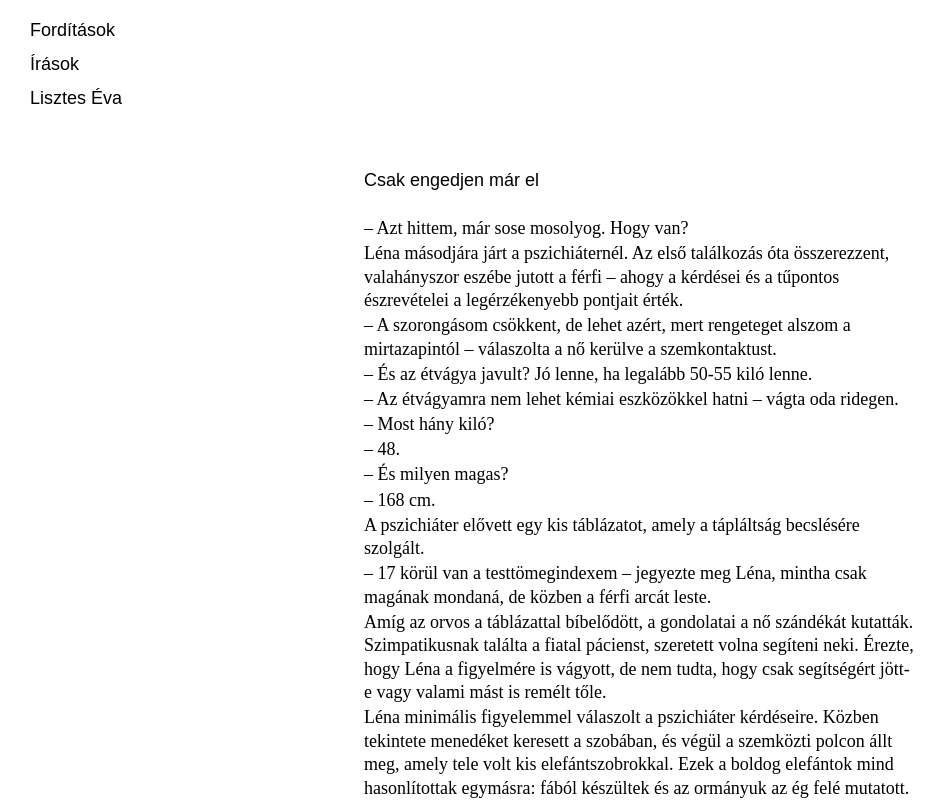
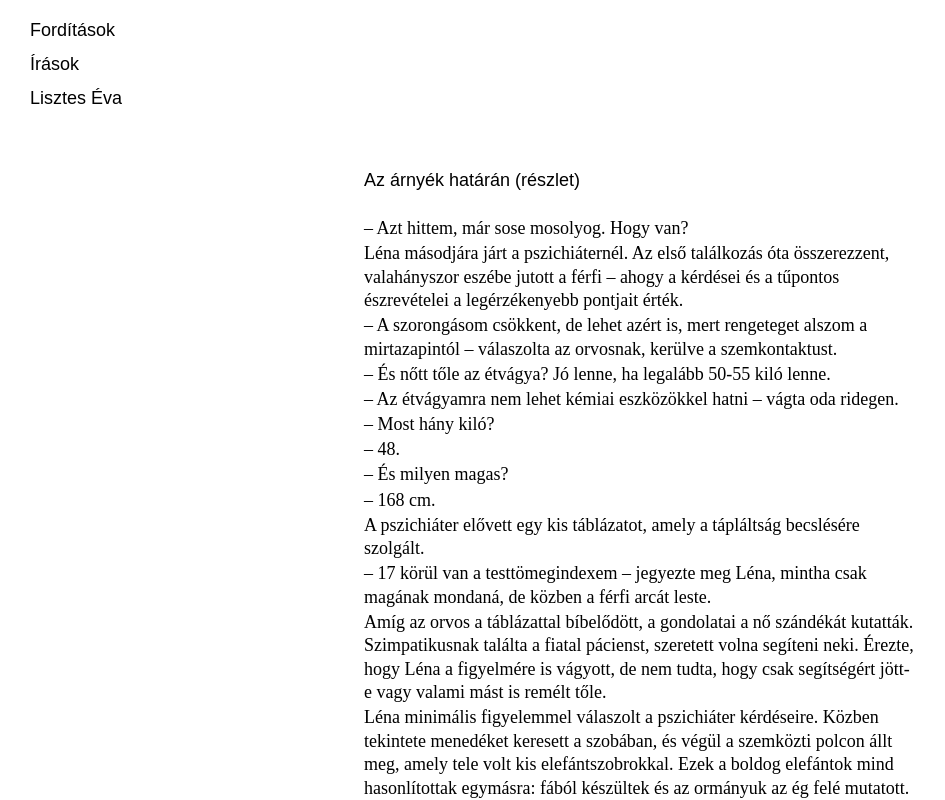
Before and after one commit to mlisztes/personal-site, a React (Vite) app: page /irasok in a window 1280 px wide. Shown: the top 800 px of the page, without its empty margins (0-945 px from the left). Built offline with nearby package versions, Linux system fonts and the light colour scheme; a web font is replaced by a local one.

Commit message:
chore: modify content

```diff
--- a/src/pages/Writing.jsx
+++ b/src/pages/Writing.jsx
@@ -6,7 +6,7 @@ const Writing = () => {
 
       <div className='prose-wrapper'>
         <div className='block-centered prose title'>
-            <p className='hungarian'>Csak engedjen már el</p>
+            <p className='hungarian'>Az árnyék határán (részlet)</p>
         </div>
         <div className='block-centered prose text'>
             <p>– Azt hittem, már sose mosolyog. Hogy van?</p>
@@ -17,8 +17,8 @@ const Writing = () => {
             észrevételei a legérzékenyebb pontjait érték.
             </p>
 
-            <p>– A szorongásom csökkent, de lehet azért, mert rengeteget alszom a mirtazapintól – válaszolta a nő kerülve a szemkontaktust.</p>
-            <p>– És az étvágya javult? Jó lenne, ha legalább 50-55 kiló lenne.</p>
+            <p>– A szorongásom csökkent, de lehet azért is, mert rengeteget alszom a mirtazapintól – válaszolta az orvosnak, kerülve a szemkontaktust.</p>
+            <p>– És nőtt tőle az étvágya? Jó lenne, ha legalább 50-55 kiló lenne.</p>
             <p>– Az étvágyamra nem lehet kémiai eszközökkel hatni – vágta oda ridegen.</p>
             <p>– Most hány kiló?</p>
             <p>– 48.</p>
```
